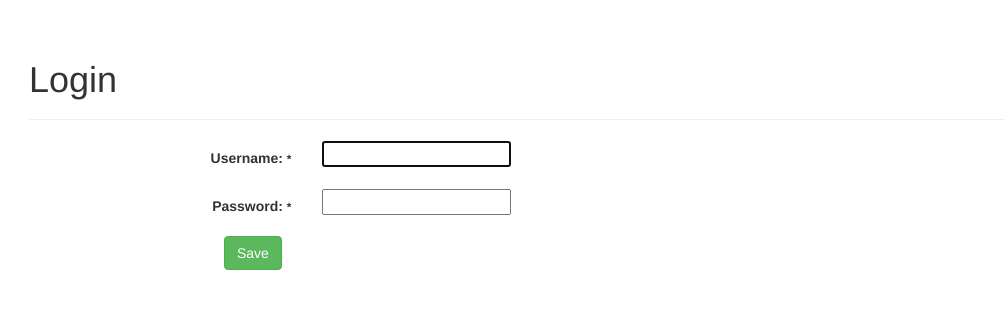
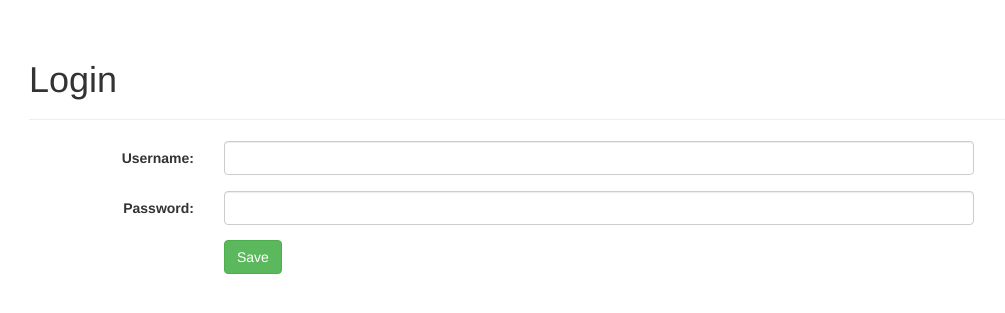
Before and after one commit to boberstarosta/linkary, a Django app: page /accounts/login/ in a window 1280 px wide. Shown: the part 52-365 px from the top of the page, without its empty margins (41-1046 px from the left). Run offline with Django 3.2, Linux system fonts and the light colour scheme; some libraries are stand-ins or nearby versions.

Commit message:
Improved looks

```diff
--- a/templates/registration/login.html
+++ b/templates/registration/login.html
@@ -23,18 +23,31 @@
                 <div class="alert alert-danger">{{ form.non_field_errors }}</div>
             {% endif %}
 
-            {% for field in form %}
-                <div class="form-group">
-                    <div class="col-sm-offset-3 col-sm-9">
-                        <span class="text-danger small">{{ field.errors }}</span>
-                    </div>
-                    <label class="control-label col-sm-3">
-                        {{ field.label_tag }}
-                        {% if field.field.required %}<span class="font-weight-normal small">*</span>{% endif %}
-                    </label>
-                    <div class="col-sm-9">{{ field }}</div>
+            <div class="form-group">
+                <div class="col-sm-offset-3 col-sm-9">
+                    <span class="text-danger small">{{ form.username.errors }}</span>
                 </div>
-            {% endfor %}
+                <label class="control-label col-sm-2">
+                    {{ form.username.label_tag }}
+                </label>
+                <div class="col-sm-8">
+                    <input class="form-control" id="{{ form.username.id_for_label }}" name="{{ form.username.html_name }}"
+                           value="" type="text" />
+                </div>
+            </div>
+
+            <div class="form-group">
+                <div class="col-sm-offset-3 col-sm-9">
+                    <span class="text-danger small">{{ form.password.errors }}</span>
+                </div>
+                <label class="control-label col-sm-2">
+                    {{ form.password.label_tag }}
+                </label>
+                <div class="col-sm-8">
+                    <input class="form-control" id="{{ form.password.id_for_label }}" name="{{ form.password.html_name }}"
+                           value="" type="password" />
+                </div>
+            </div>
 
             <div class="form-group">
                 <div class="col-sm-offset-2 col-sm-10">
```
Also changed, not shown: db.sqlite3.
